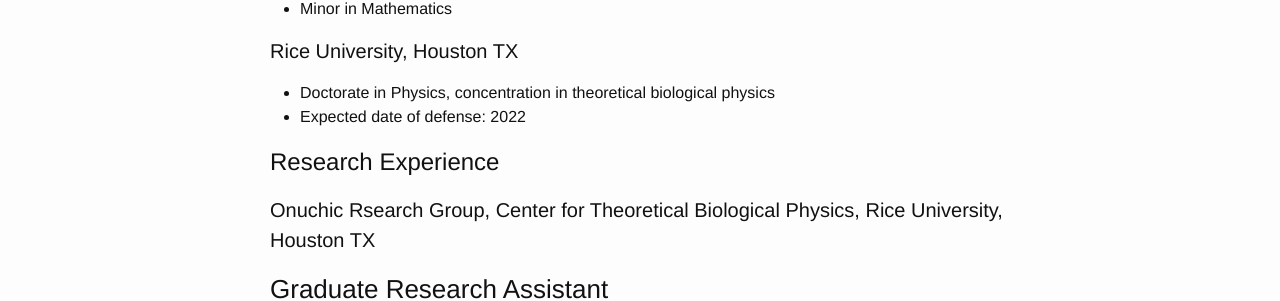
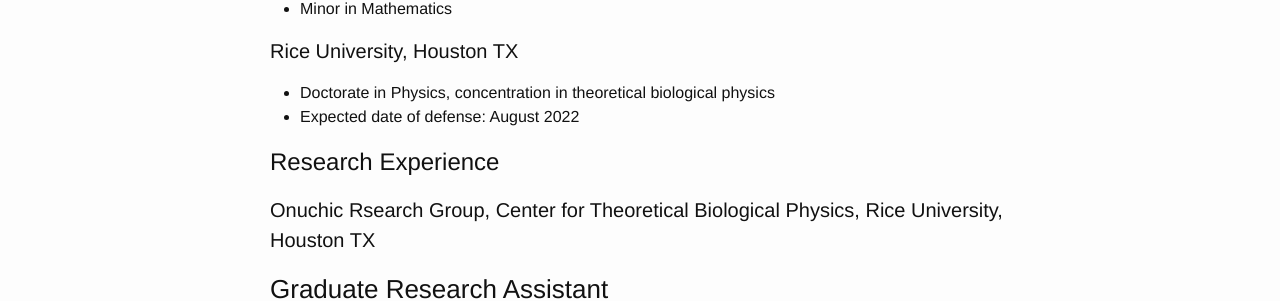
Before and after one commit to madgal/madgal.github.io, a Jekyll site: the page built from resume.md, in a window 1280 px wide and 900 px high. Shown: the part 356-657 px from the top of the window. Built offline with Jekyll 4.4.1, drawn with Linux system fonts in a browser that asks for light colours.

Commit message:
update resume

```diff
--- a/resume.md
+++ b/resume.md
@@ -17,7 +17,7 @@
 #### Rice University, Houston TX
 
 + Doctorate in Physics, concentration in theoretical biological physics
-+ Expected date of defense: 2022
++ Expected date of defense: August 2022
 
 # Research Experience
 
```
